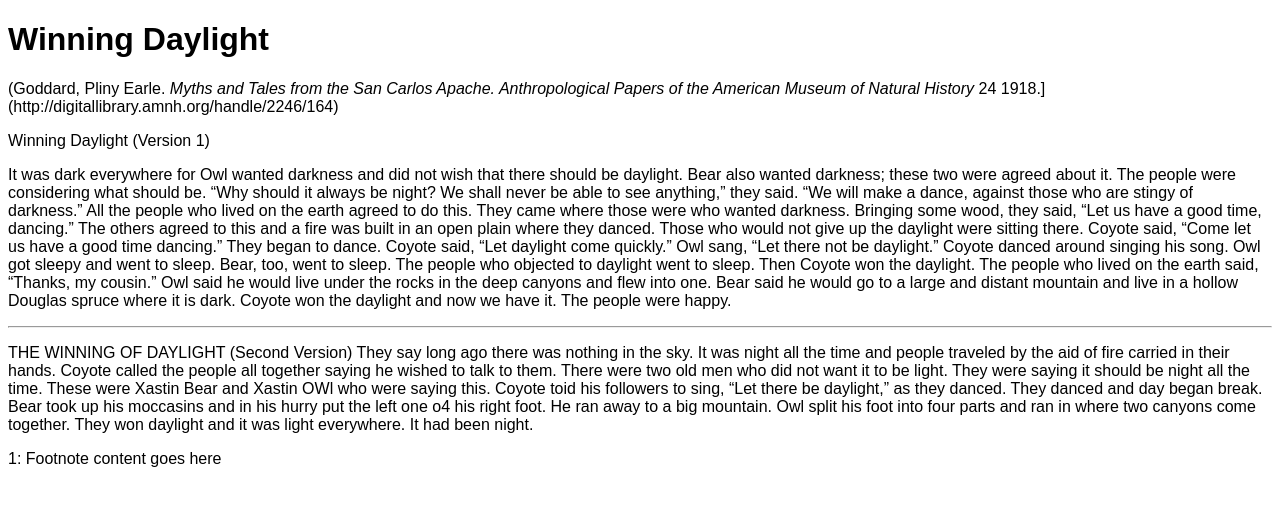
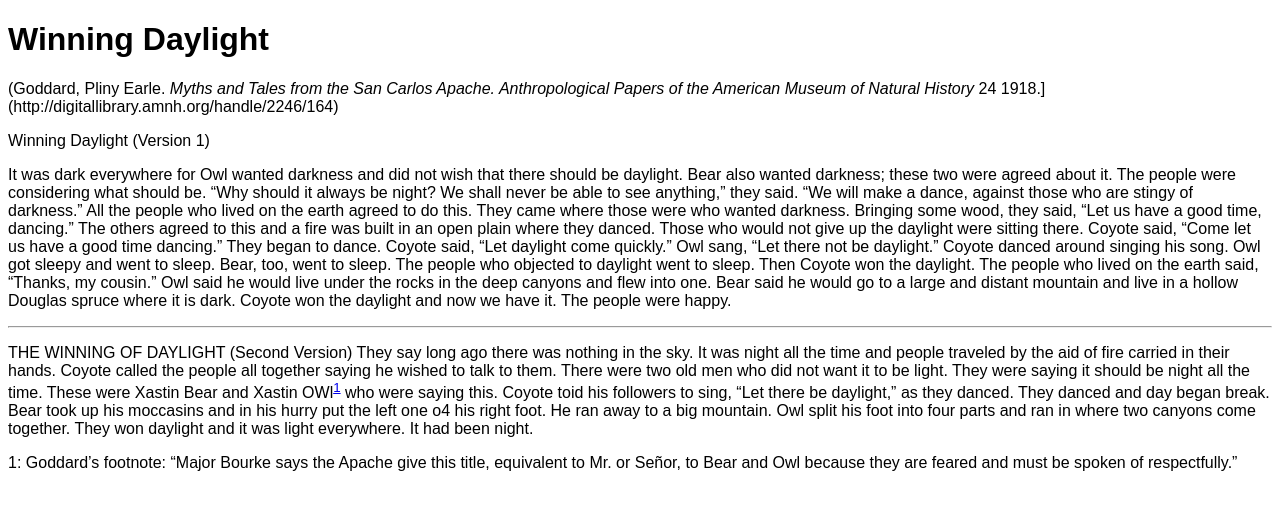
Before and after one commit to hofstra/coyote, a Jekyll site: the page built from sources/_posts/2015-08-06-goddard-sancarlos-apache-coyote-wins-daylight.md, in a window 1280 px wide. Shown: the top 510 px of the page. Built offline with Jekyll 4.4.1, drawn with Linux system fonts in a browser that asks for light colours.

Commit message:
Update 2015-08-06-goddard-sancarlos-apache-coyote-wins-daylight.md

```diff
--- a/sources/_posts/2015-08-06-goddard-sancarlos-apache-coyote-wins-daylight.md
+++ b/sources/_posts/2015-08-06-goddard-sancarlos-apache-coyote-wins-daylight.md
@@ -23,6 +23,6 @@ Coyote won the daylight and now we have it. The people were happy.
 ***
 
 THE WINNING OF DAYLIGHT (Second Version)
-They say long ago there was nothing in the sky. It was night all the time and people traveled by the aid of fire carried in their hands. Coyote called the people all together saying he wished to talk to them. There were two old men who did not want it to be light. They were saying it should be night all the time. These were Xastin Bear and Xastin OWl who were saying this. Coyote toid his followers to sing, "Let there be daylight," as they danced. They danced and day began break. Bear took up his moccasins and in his hurry put the left one o4 his right foot. He ran away to a big mountain. Owl split his foot into four parts and ran in where two canyons come together. They won daylight and it was light everywhere. It had been night.
+They say long ago there was nothing in the sky. It was night all the time and people traveled by the aid of fire carried in their hands. Coyote called the people all together saying he wished to talk to them. There were two old men who did not want it to be light. They were saying it should be night all the time. These were Xastin Bear and Xastin OWl<sup>[1](#myfootnote1)</sup> who were saying this. Coyote toid his followers to sing, "Let there be daylight," as they danced. They danced and day began break. Bear took up his moccasins and in his hurry put the left one o4 his right foot. He ran away to a big mountain. Owl split his foot into four parts and ran in where two canyons come together. They won daylight and it was light everywhere. It had been night.
 
-<a name="myfootnote1">1</a>: Footnote content goes here
+<a name="myfootnote1">1</a>: Goddard's footnote: "Major Bourke says the Apache give this title, equivalent to Mr. or Señor, to Bear and Owl because they are feared and must be spoken of respectfully."
```
